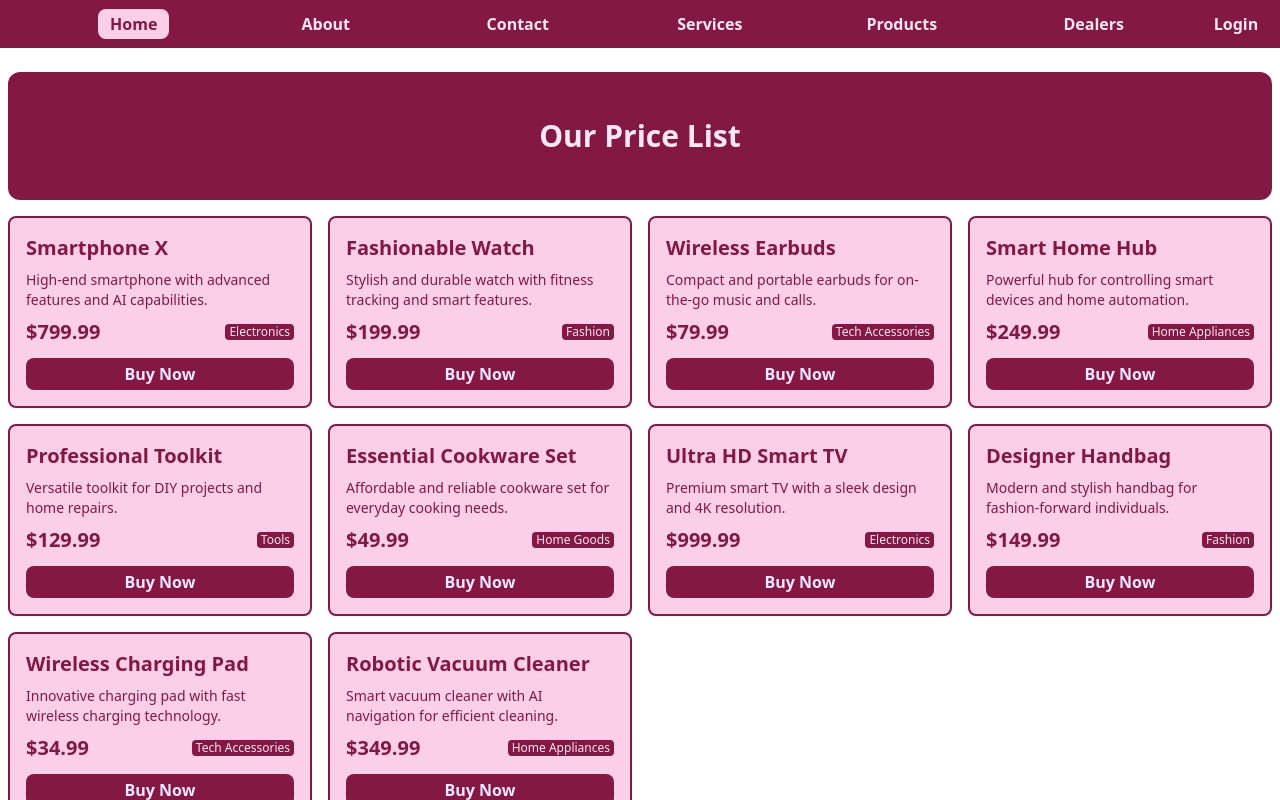
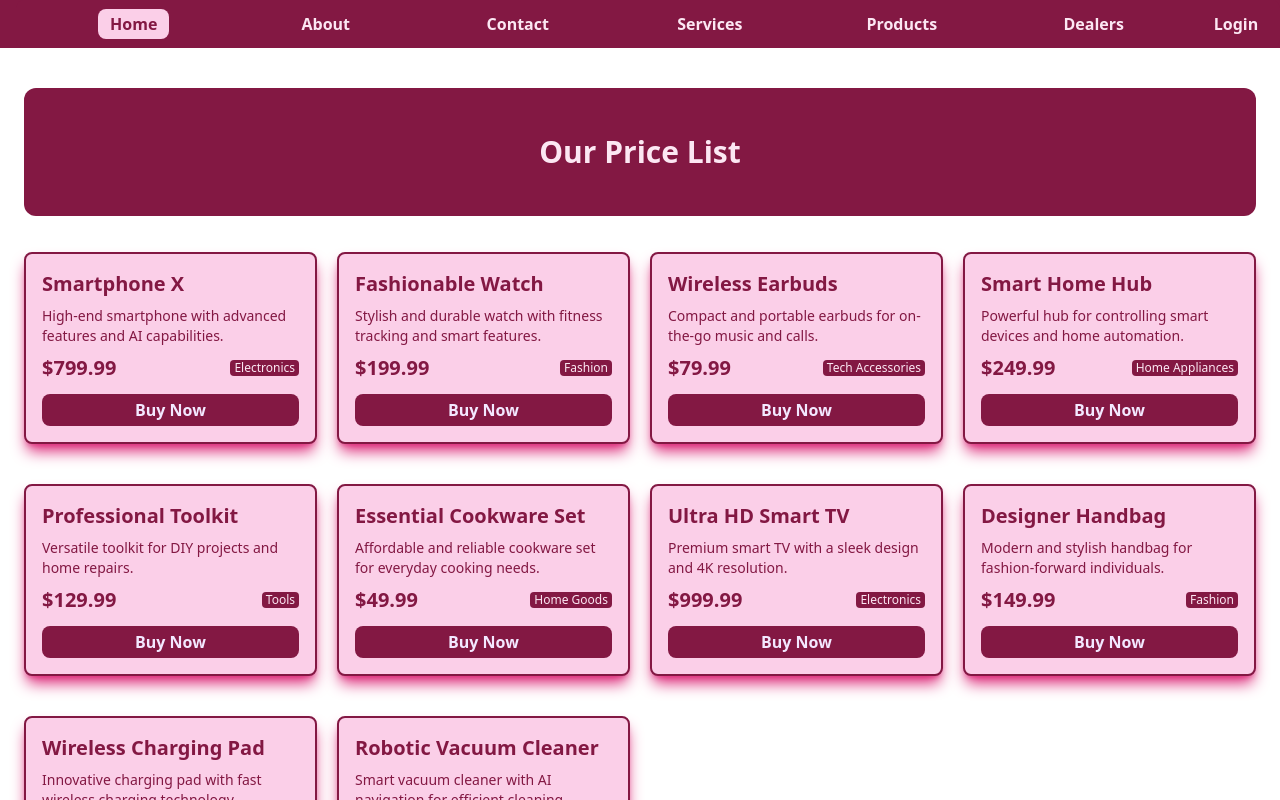
Before and after one commit to ab-siddiq/react-price-list, a React (Vite) app: page / in a window 1280 px wide. Shown: the top 800 px of the page. Built offline with nearby package versions, Linux system fonts and the light colour scheme; no server answers.

Commit message:
add shadow and margin padding in the card sections

```diff
--- a/src/components/Dealer/Dealer.jsx
+++ b/src/components/Dealer/Dealer.jsx
@@ -10,7 +10,7 @@ import {
 const Dealer = ({ dealer }) => {
   const { name, email, phone, address: {street, city}, website, company: {name: companyName} } = dealer;
   return (
-    <div className="bg-pink-200 rounded-lg px-5 py-4 mt-3 border-pink-900 border-2">
+    <div className="bg-pink-200 rounded-lg px-5 py-4 mt-6 border-pink-900 border-2 shadow-lg shadow-pink-600">
       <div className="  flex justify-center items-center">
         <img
           className="h-20 w-20 rounded-full bg-pink-300 block relative -top-10 ring-4 ring-pink-200"
--- a/src/components/Dealers/Dealers.jsx
+++ b/src/components/Dealers/Dealers.jsx
@@ -5,7 +5,7 @@ import Dealer from "../Dealer/Dealer";
 const Dealers = () => {
   const dealers = useLoaderData();
   return (
-    <div className="p-4 ">
+    <div className="p-6 mb-10">
       <h2 className="bg-pink-900 text-center mb-4 h-20 sm:h-32 md:48 flex justify-center items-center sm:my-4 py-5 text-3xl font-bold text-pink-100 rounded-lg">
         Our Dealer List
       </h2>
--- a/src/components/PriceCard/PriceCard.jsx
+++ b/src/components/PriceCard/PriceCard.jsx
@@ -3,7 +3,7 @@ import { Link } from "react-router-dom";
 
 const productCard = ({ product }) => {
   return (
-    <div className="bg-pink-200 rounded-lg p-4 text-pink-900 border-pink-900 border-2">
+    <div className="bg-pink-200 rounded-lg p-4 mt-5 text-pink-900 border-pink-900 border-2 shadow-lg shadow-pink-600">
       <h2 className="text-xl font-bold">{product.product}</h2>
       <p className="text-sm py-2">{product.description}</p>
       <div className="flex justify-between items-center">
--- a/src/components/PriceList/PriceList.jsx
+++ b/src/components/PriceList/PriceList.jsx
@@ -9,11 +9,11 @@ const PriceList = () => {
   }, []);
 
   return (
-    <div className="p-2 ">
+    <div className="p-6 ">
       <h2 className="bg-pink-900 text-center mb-4 sm:my-4 h-20 sm:h-32 md:48 flex items-center justify-center text-3xl font-bold text-pink-100 rounded-xl">
         Our Price List
       </h2>
-      <div className="grid sm:grid-cols-2 md:grid-cols-3 lg:grid-cols-4  gap-4 mb-4">
+      <div className="grid sm:grid-cols-2 md:grid-cols-3 lg:grid-cols-4  gap-5 mb-10">
         {products.map((product) => (
           <PriceCard key={product.id} product={product}></PriceCard>
         ))}
```
